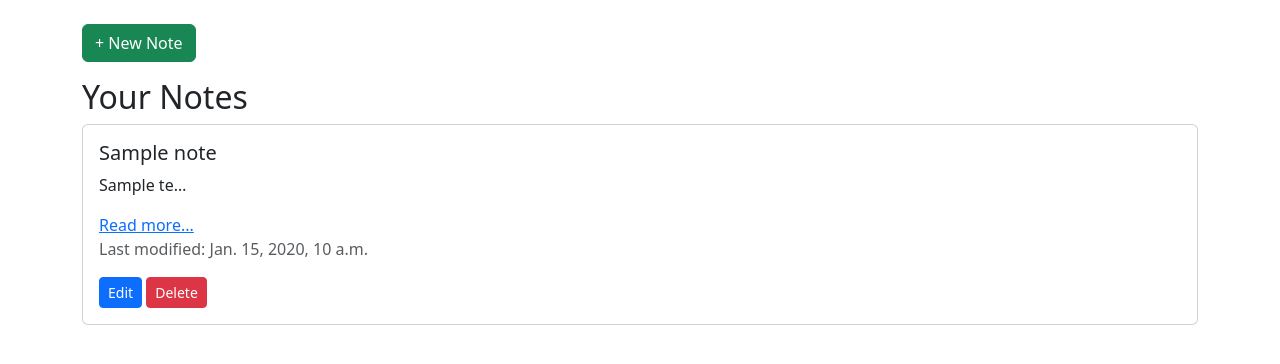
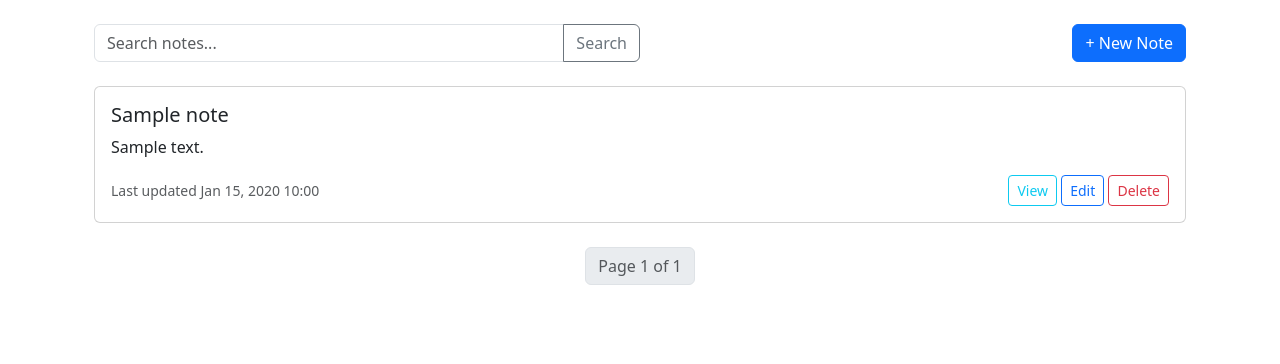
Before and after one commit to Efe-The-Menace/personal-Notes-App, a Django app: template Noted/Notes/templates/Notes/note_list.html in a window 1280 px wide. Shown: the part 56-420 px from the top of the page. Run offline with Django 3.2, Linux system fonts and the light colour scheme; the template is opened without the code that fills it: most values are stand-ins (such as "Sample title", 1, 10 or a date in 2020).

Commit message:
A little more work on user actions

```diff
--- a/Noted/Notes/templates/Notes/note_list.html
+++ b/Noted/Notes/templates/Notes/note_list.html
@@ -1,47 +1,31 @@
 {% extends 'Notes/base.html' %}
 
 {% block content %}
-  <a href="{% url 'new_note' %}" class="btn btn-success mb-3">+ New Note</a>
-  <h2>Your Notes</h2>
+<div class="container mt-4">
 
-  {% for note in list %}
+  <!-- Search and New Note -->
+  <div class="d-flex justify-content-between align-items-center mb-4">
+    <form method="GET" class="w-50">
+      <div class="input-group">
+        <input type="text" name="q" class="form-control" placeholder="Search notes..." value="{{ query|default:'' }}">
+        <button type="submit" class="btn btn-outline-secondary">Search</button>
+      </div>
+    </form>
+    <a href="{% url 'new_note' %}" class="btn btn-primary">+ New Note</a>
+  </div>
+
+  <!-- Notes List -->
+  {% for note in page_obj %}
     <div class="card mb-3">
       <div class="card-body">
         <h5 class="card-title">{{ note.title }}</h5>
-        <p class="card-text">
-            {{ note.body|truncatechars:10|linebreaksbr }}
-        </p>
-        <a href="{% url 'note_detail' note.pk %}">Read more...</a>
-
-
-        <p class="text-muted">Last modified: {{ note.last_modified }}</p>
-
-        <a href="{% url 'note_update' note.pk %}" class="btn btn-primary btn-sm">Edit</a>
-
-        <!-- Delete button opens modal -->
-        <button class="btn btn-danger btn-sm" data-bs-toggle="modal" data-bs-target="#deleteModal{{ note.id }}">
-          Delete
-        </button>
-
-        <!-- Delete confirmation modal -->
-        <div class="modal fade" id="deleteModal{{ note.id }}" tabindex="-1" aria-labelledby="deleteModalLabel{{ note.id }}" aria-hidden="true">
-          <div class="modal-dialog">
-            <div class="modal-content">
-              <form method="POST" action="{% url 'note_delete' note.pk %}">
-                {% csrf_token %}
-                <div class="modal-header">
-                  <h5 class="modal-title" id="deleteModalLabel{{ note.id }}">Confirm Delete</h5>
-                  <button type="button" class="btn-close" data-bs-dismiss="modal" aria-label="Close"></button>
-                </div>
-                <div class="modal-body">
-                  Are you sure you want to delete "{{ note.title }}"?
-                </div>
-                <div class="modal-footer">
-                  <button type="button" class="btn btn-secondary" data-bs-dismiss="modal">Cancel</button>
-                  <button type="submit" class="btn btn-danger">Yes, delete</button>
-                </div>
-              </form>
-            </div>
+        <p class="card-text">{{ note.body|truncatechars:100|linebreaksbr }}</p>
+        <div class="d-flex justify-content-between align-items-center">
+          <small class="text-muted">Last updated {{ note.last_modified|date:"M d, Y H:i" }}</small>
+          <div>
+            <a href="{% url 'note_detail' note.pk %}" class="btn btn-sm btn-outline-info">View</a>
+            <a href="{% url 'note_update' note.pk %}" class="btn btn-sm btn-outline-primary">Edit</a>
+            <a href="{% url 'note_delete' note.pk %}" class="btn btn-sm btn-outline-danger">Delete</a>
           </div>
         </div>
       </div>
@@ -49,4 +33,27 @@
   {% empty %}
     <p>No notes found.</p>
   {% endfor %}
+
+  <!-- Pagination -->
+  <nav class="mt-4">
+    <ul class="pagination justify-content-center">
+      {% if page_obj.has_previous %}
+        <li class="page-item">
+          <a class="page-link" href="?page={{ page_obj.previous_page_number }}{% if query %}&q={{ query }}{% endif %}">Previous</a>
+        </li>
+      {% endif %}
+
+      <li class="page-item disabled">
+        <span class="page-link">Page {{ page_obj.number }} of {{ page_obj.paginator.num_pages }}</span>
+      </li>
+
+      {% if page_obj.has_next %}
+        <li class="page-item">
+          <a class="page-link" href="?page={{ page_obj.next_page_number }}{% if query %}&q={{ query }}{% endif %}">Next</a>
+        </li>
+      {% endif %}
+    </ul>
+  </nav>
+
+</div>
 {% endblock %}
--- a/Noted/Notes/urls.py
+++ b/Noted/Notes/urls.py
@@ -2,9 +2,9 @@ from django.urls import path
 from . import views
 
 urlpatterns = [
-    path('', views.list_view, name='note_list'),
+    path('', views.note_list, name='note_list'),
     path('note/<int:pk>/details', views.note_detail, name='note_detail'),
     path('note/new/', views.create_note, name='new_note'),
     path('note/<int:pk>/edit', views.update_view, name='note_update'),
-    path('note/<int:pk>/delete', views.delete_note, name='note_delete')
+    path('note/<int:pk>/delete', views.delete_note, name='note_delete'),
 ]
--- a/Noted/user/views.py
+++ b/Noted/user/views.py
@@ -39,7 +39,7 @@ def logout_user(request):
 
 @login_required
 def user_profile(request):
-    notes = Note_data.objects.filter(user=request.user)#.order_by('-last_modified')[:5]
+    notes = Note_data.objects.filter(user=request.user).order_by('-last_modified')[:5]
     total_notes = Note_data.objects.filter(user=request.user).count()
     return render(request, 'user/user_profile.html',{
                       notes: 'notes',
```
Also changed, not shown: Noted/Notes/views.py (+14 -3 lines).
